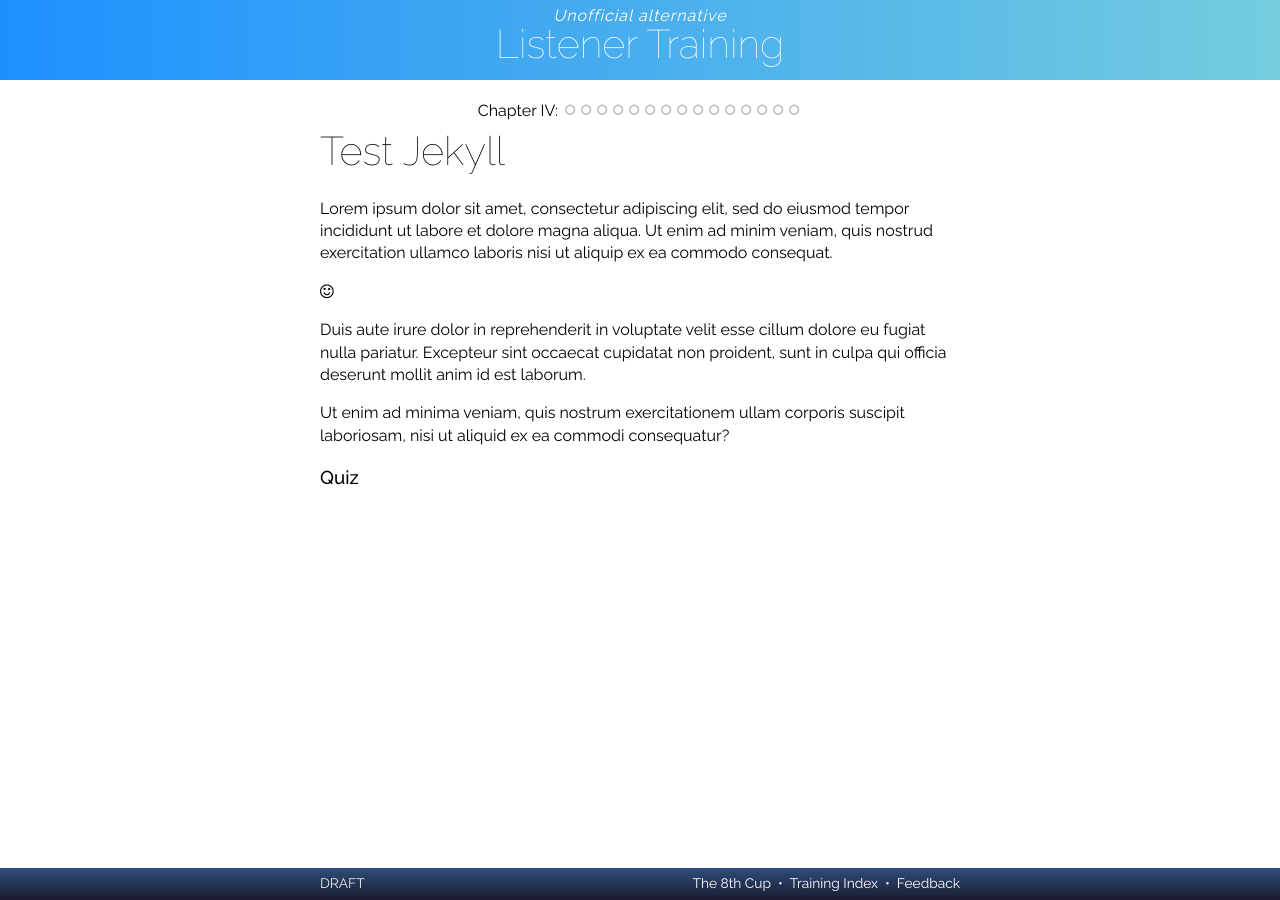
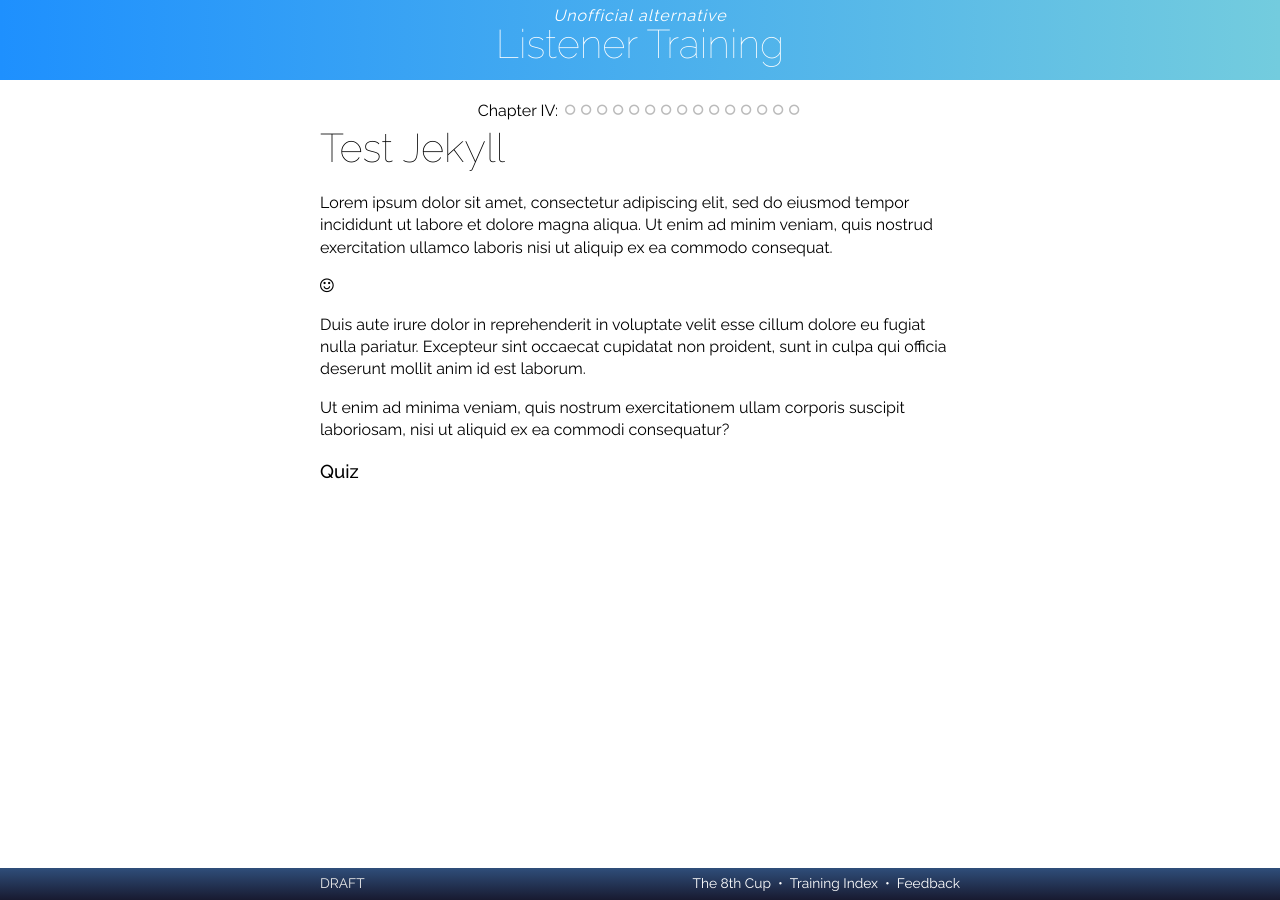
Before and after one commit to RarelyCharlie/rarelycharlie.github.io, a Jekyll site: the page built from test.md, in a window 1280 px wide. Built offline with Jekyll 4.4.1, drawn with Linux system fonts in a browser that asks for light colours; nearby versions of some CDN libraries.

Commit message:
h1 margins

```diff
--- a/_layouts/listen.html
+++ b/_layouts/listen.html
@@ -32,7 +32,7 @@ body {font-family: Raleway, sans-serif; font-size: 16px; font-weight: 400; line-
 #header h2 {font-weight: 100; margin: 0; font-size: 40px; line-height: 40px;}
 #header span {letter-spacing: 1px; position: relative; top: 4px; font-style: italic;}
 #content {display: none; max-width: 640px; margin: 0 auto; padding: 0 1ex 40px 1ex;}
-h1 {font-weight: 100; font-size: 40px; line-height: 40px;}
+h1 {font-weight: 100; font-size: 40px; line-height: 40px; margin: 24px 0 24px 0;}
 h3 {font-weight: 500;}
 p[data-n]+ul {display: none;}
 td {vertical-align: top; position: relative;}
```
